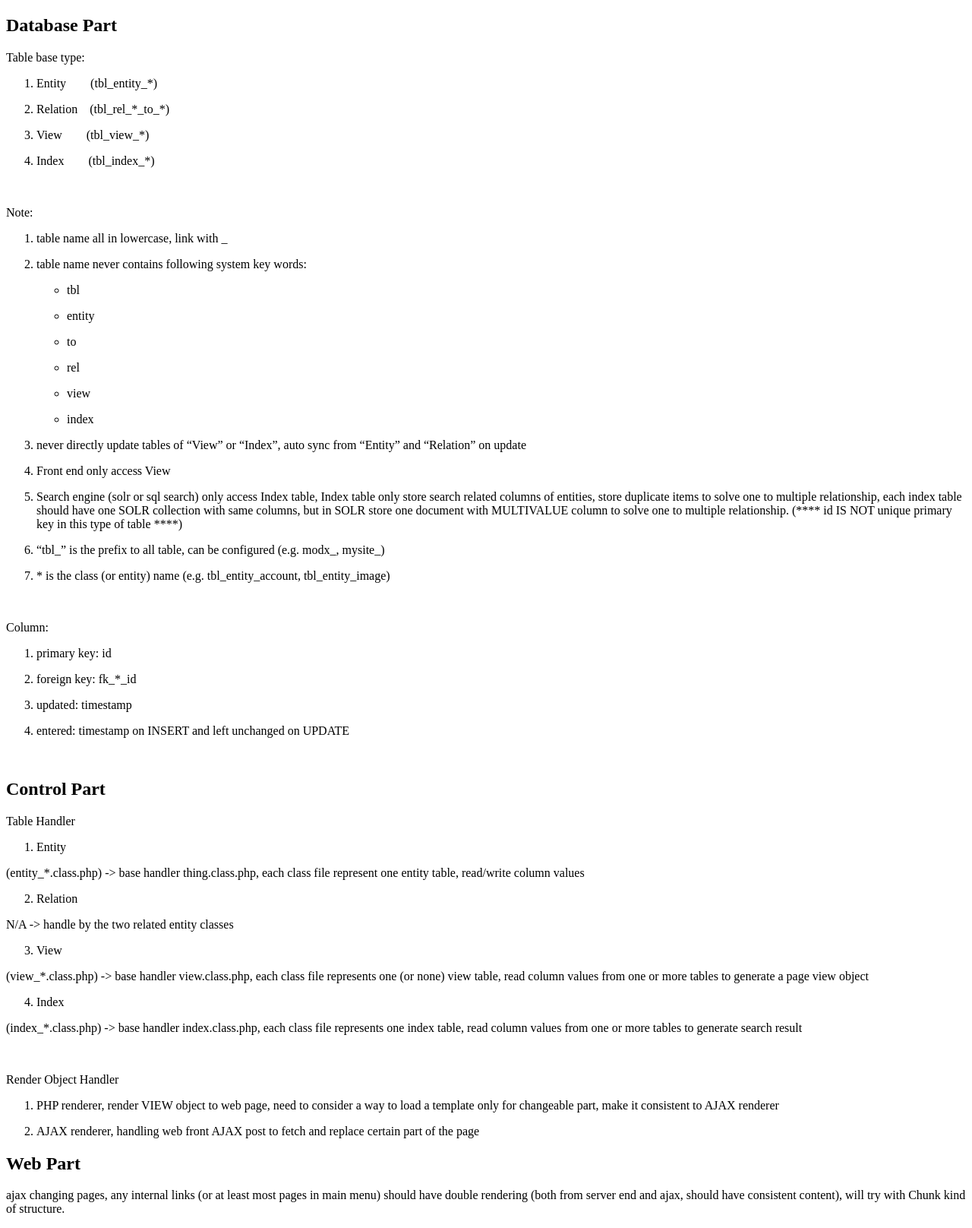
After one commit to allenpluto/mobile_top4, a PHP site: the page made by Research/Allen Frame Plan.html in a window 1280 px wide. The commit adds this page. Shown: the whole page at 76% size. Run offline with PHP 8.4, Linux system fonts and the light colour scheme.

Commit message:
Version 2.0
Trial with new database concept (entity, relation, view, index)

```diff
--- /dev/null
+++ b/Research/Allen Frame Plan.html
@@ -0,0 +1,126 @@
+<!DOCTYPE html PUBLIC "-//W3C//DTD XHTML 1.0 Transitional//EN" "http://www.w3.org/TR/xhtml1/DTD/xhtml1-transitional.dtd">
+<html xmlns="http://www.w3.org/1999/xhtml">
+<head>
+<meta http-equiv="Content-Type" content="text/html; charset=utf-8" />
+<title>Untitled Document</title>
+</head>
+
+<body>
+<h2 dir="ltr" id="docs-internal-guid-99d61d6e-877c-bb3e-7be1-b51d8e0e9766">Database Part</h2>
+<p dir="ltr">Table base type:</p>
+<ol>
+  <li dir="ltr">
+    <p dir="ltr">Entity&nbsp;&nbsp;&nbsp; &nbsp;&nbsp;&nbsp; (tbl_entity_*)</p>
+  </li>
+  <li dir="ltr">
+    <p dir="ltr">Relation&nbsp;&nbsp;&nbsp; (tbl_rel_*_to_*)</p>
+  </li>
+  <li dir="ltr">
+    <p dir="ltr">View&nbsp;&nbsp;&nbsp; &nbsp;&nbsp;&nbsp; (tbl_view_*)</p>
+  </li>
+  <li dir="ltr">
+    <p dir="ltr">Index&nbsp;&nbsp;&nbsp; &nbsp;&nbsp;&nbsp; (tbl_index_*)</p>
+  </li>
+</ol>
+<br />
+<p dir="ltr">Note:</p>
+<ol>
+  <li dir="ltr">
+    <p dir="ltr">table name all in lowercase, link with _</p>
+  </li>
+  <li dir="ltr">
+    <p dir="ltr">table name never contains following system key words:</p>
+  </li>
+  <ul>
+    <li dir="ltr">
+      <p dir="ltr">tbl</p>
+    </li>
+    <li dir="ltr">
+      <p dir="ltr">entity</p>
+    </li>
+    <li dir="ltr">
+      <p dir="ltr">to</p>
+    </li>
+    <li dir="ltr">
+      <p dir="ltr">rel</p>
+    </li>
+    <li dir="ltr">
+      <p dir="ltr">view</p>
+    </li>
+    <li dir="ltr">
+      <p dir="ltr">index</p>
+    </li>
+  </ul>
+  <li dir="ltr">
+    <p dir="ltr">never directly update tables of &ldquo;View&rdquo; or &ldquo;Index&rdquo;, auto sync from &ldquo;Entity&rdquo; and &ldquo;Relation&rdquo; on update</p>
+  </li>
+  <li dir="ltr">
+    <p dir="ltr">Front end only access View</p>
+  </li>
+  <li dir="ltr">
+    <p dir="ltr">Search engine (solr or sql search) only access Index table, Index table only store search related columns of entities, store duplicate items to solve one to multiple relationship, each index table should have one SOLR collection with same columns, but in SOLR store one document with MULTIVALUE column to solve one to multiple relationship. (**** id IS NOT unique primary key in this type of table ****)</p>
+  </li>
+  <li dir="ltr">
+    <p dir="ltr">&ldquo;tbl_&rdquo; is the prefix to all table, can be configured (e.g. modx_, mysite_)</p>
+  </li>
+  <li dir="ltr">
+    <p dir="ltr">* is the class (or entity) name (e.g. tbl_entity_account, tbl_entity_image)</p>
+  </li>
+</ol>
+<br />
+<p dir="ltr">Column:</p>
+<ol>
+  <li dir="ltr">
+    <p dir="ltr">primary key: id</p>
+  </li>
+  <li dir="ltr">
+    <p dir="ltr">foreign key: fk_*_id</p>
+  </li>
+  <li dir="ltr">
+    <p dir="ltr">updated: timestamp</p>
+  </li>
+  <li dir="ltr">
+    <p dir="ltr">entered: timestamp on INSERT and left unchanged on UPDATE</p>
+  </li>
+</ol>
+<br />
+<h2 dir="ltr">Control Part</h2>
+<p dir="ltr">Table Handler</p>
+<ol>
+  <li dir="ltr">
+    <p dir="ltr">Entity&nbsp;&nbsp;&nbsp; &nbsp;&nbsp;&nbsp; </p>
+  </li>
+</ol>
+<p dir="ltr">(entity_*.class.php) -&gt; base handler thing.class.php, each class file represent one entity table, read/write column values</p>
+<ol start="2">
+  <li dir="ltr">
+    <p dir="ltr">Relation</p>
+  </li>
+</ol>
+<p dir="ltr">N/A -&gt; handle by the two related entity classes</p>
+<ol start="3">
+  <li dir="ltr">
+    <p dir="ltr">View</p>
+  </li>
+</ol>
+<p dir="ltr">(view_*.class.php) -&gt; base handler view.class.php, each class file represents one (or none) view table, read column values from one or more tables to generate a page view object</p>
+<ol start="4">
+  <li dir="ltr">
+    <p dir="ltr">Index</p>
+  </li>
+</ol>
+<p dir="ltr">(index_*.class.php) -&gt; base handler index.class.php, each class file represents one index table, read column values from one or more tables to generate search result</p>
+<br />
+<p dir="ltr">Render Object Handler</p>
+<ol>
+  <li dir="ltr">
+    <p dir="ltr">PHP renderer, render VIEW object to web page, need to consider a way to load a template only for changeable part, make it consistent to AJAX renderer</p>
+  </li>
+  <li dir="ltr">
+    <p dir="ltr">AJAX renderer, handling web front AJAX post to fetch and replace certain part of the page</p>
+  </li>
+</ol>
+<h2 dir="ltr">Web Part</h2>
+<p dir="ltr">ajax changing pages, any internal links (or at least most pages in main menu) should have double rendering (both from server end and ajax, should have consistent content), will try with Chunk kind of structure.</p>
+</body>
+</html>
--- a/system/config/config.inc.php
+++ b/system/config/config.inc.php
@@ -1,12 +1,12 @@
 <?php
 // Database
 define('DATABASE_HOST', '127.0.0.1');
-define('DATABASE_NAME', 'stgtop4_social_directory');
+define('DATABASE_NAME', 'allen_frame_trial');
 define('DATABASE_USER', 'root');
 define('DATABASE_PASSWORD', '');
 define('DATABASE_CHARSET', 'utf8');
-define('DATABASE_PREFIX', 'top4_');
-define('DATABASE_LIMIT', 10);
+define('DATABASE_TABLE_PREFIX', 'tbl_');
+define('DATABASE_ROW_LIMIT', 10);
 
 // Core Paths
 define('PATH_BASE', '/wamp/www/allen_frame_trial/');
```
Also changed, not shown: index.php (+31 -22 lines), system/class/table/entity.class.php (renamed from system/class/table/thing.class.php, +82 -66 lines), system/class/table/entity_image.class.php (renamed from system/class/table/image_object.class.php, +16 -7 lines), system/class/table/entity_person.class.php (renamed from system/class/table/person.class.php, +6 -6 lines), 1 other file.
